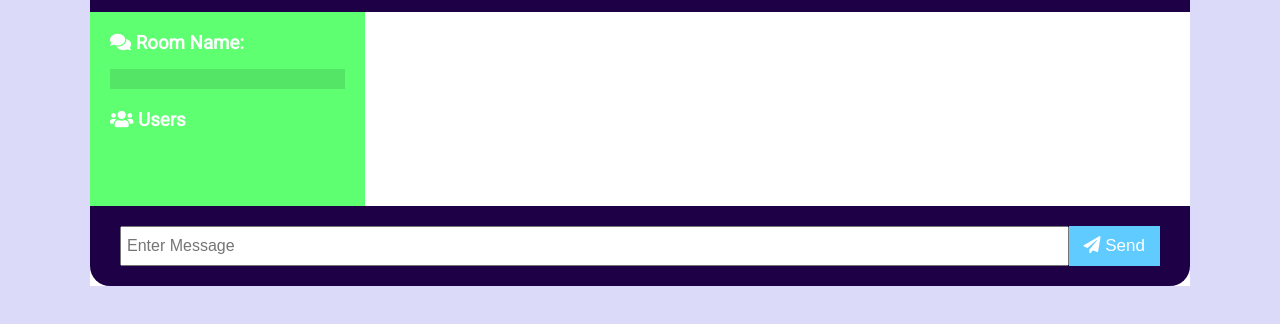
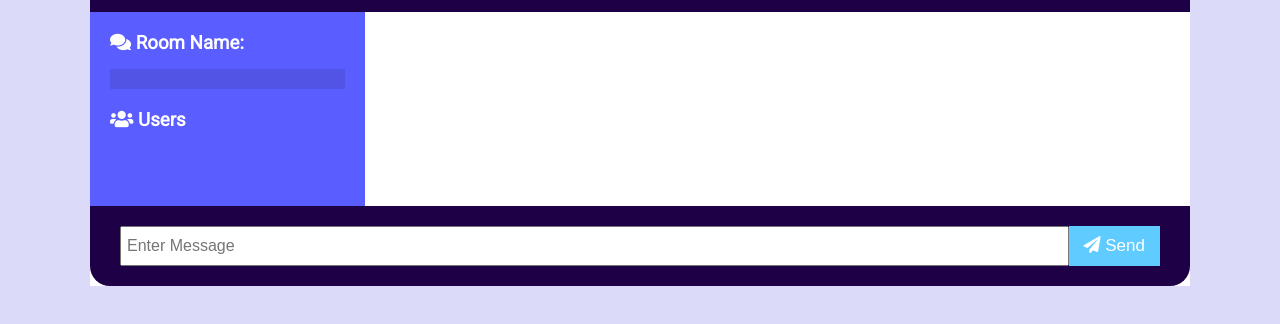
Before and after one commit to mkthakur771/NodeJs-ChatApp, a website: page public/chat.html in a window 1280 px wide. Shown: the part 86-410 px from the top of the page. Drawn offline with nearby package versions, Linux system fonts and the light colour scheme; no server answers.

Commit message:
chat side bar

```diff
--- a/public/css/style.css
+++ b/public/css/style.css
@@ -74,7 +74,7 @@ a {
 }
 
 .chat-sidebar {
-	background: #5fff72;
+	background: #5a5dff;
 	color: #fff;
 	padding: 20px 20px 60px;
 	overflow-y: scroll;
```
